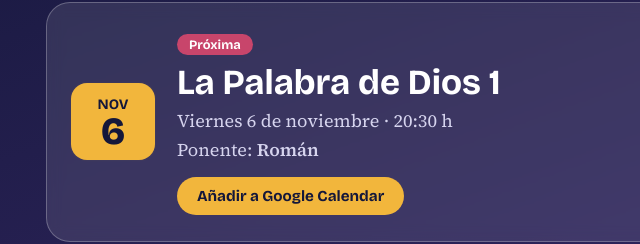
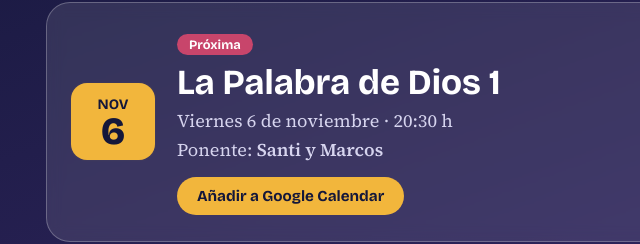
Before and after one commit to yagogsdo21/universitarios-sarria, a plain HTML site: page index.html in a window 1280 px wide. Shown: the part 3723-3967 px from the top of the page, 114-754 px from the left. Drawn offline with nearby package versions, Linux system fonts and the light colour scheme.

Commit message:
Update and rename index (5).html to index.html

```diff
--- a/index (5).html
+++ b/index.html
@@ -329,7 +329,7 @@ document.querySelectorAll(".chip").forEach(function(b){b.addEventListener("click
 document.getElementById("q").addEventListener("input",render);render();
 
 var MEETS=[
- {d:[2026,11,6],t:"La Palabra de Dios 1",p:"Román"},
+ {d:[2026,11,6],t:"La Palabra de Dios 1",p:"Santi y Marcos"},
  {d:[2026,11,13],t:"Teología del cuerpo",p:"Matrimonio"},
  {d:[2026,11,27],t:"La Palabra de Dios 2",p:"Román"},
  {d:[2026,12,11],t:"Teología del cuerpo",p:"Matrimonio"}
```
